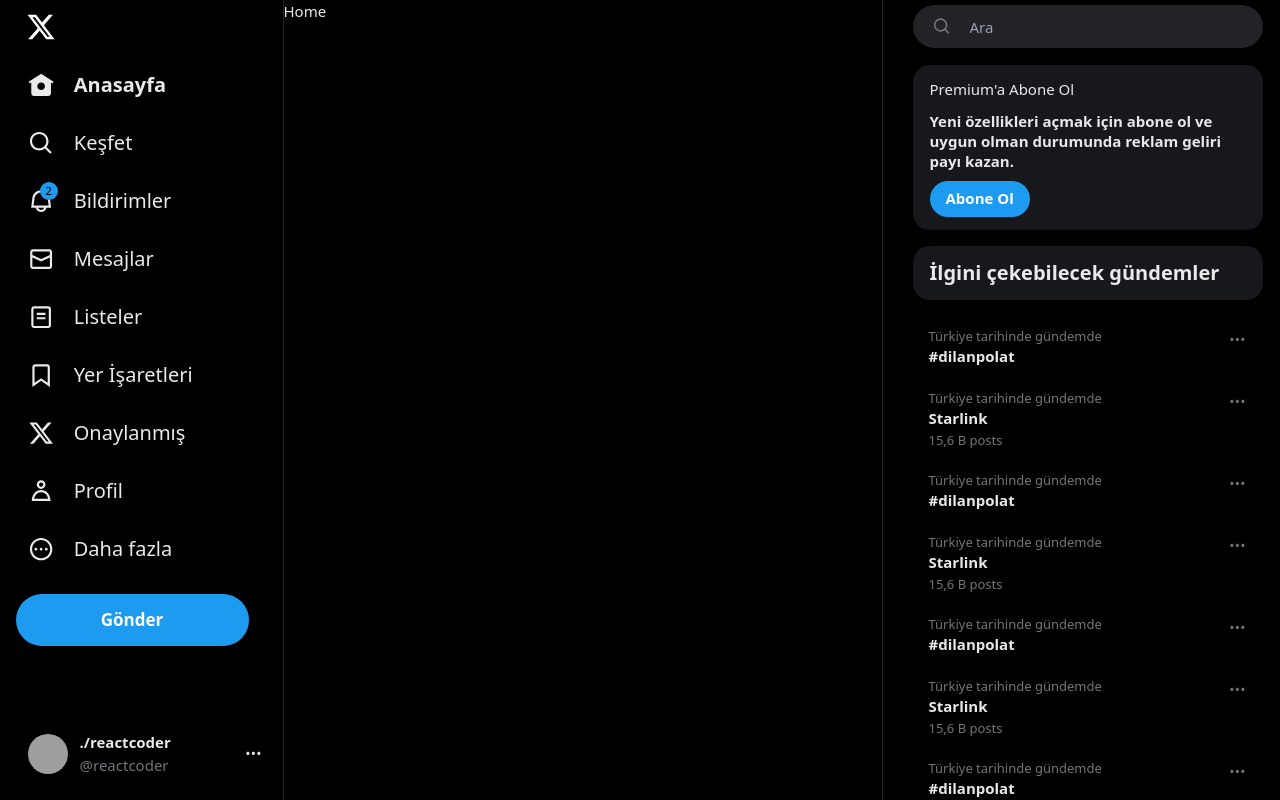
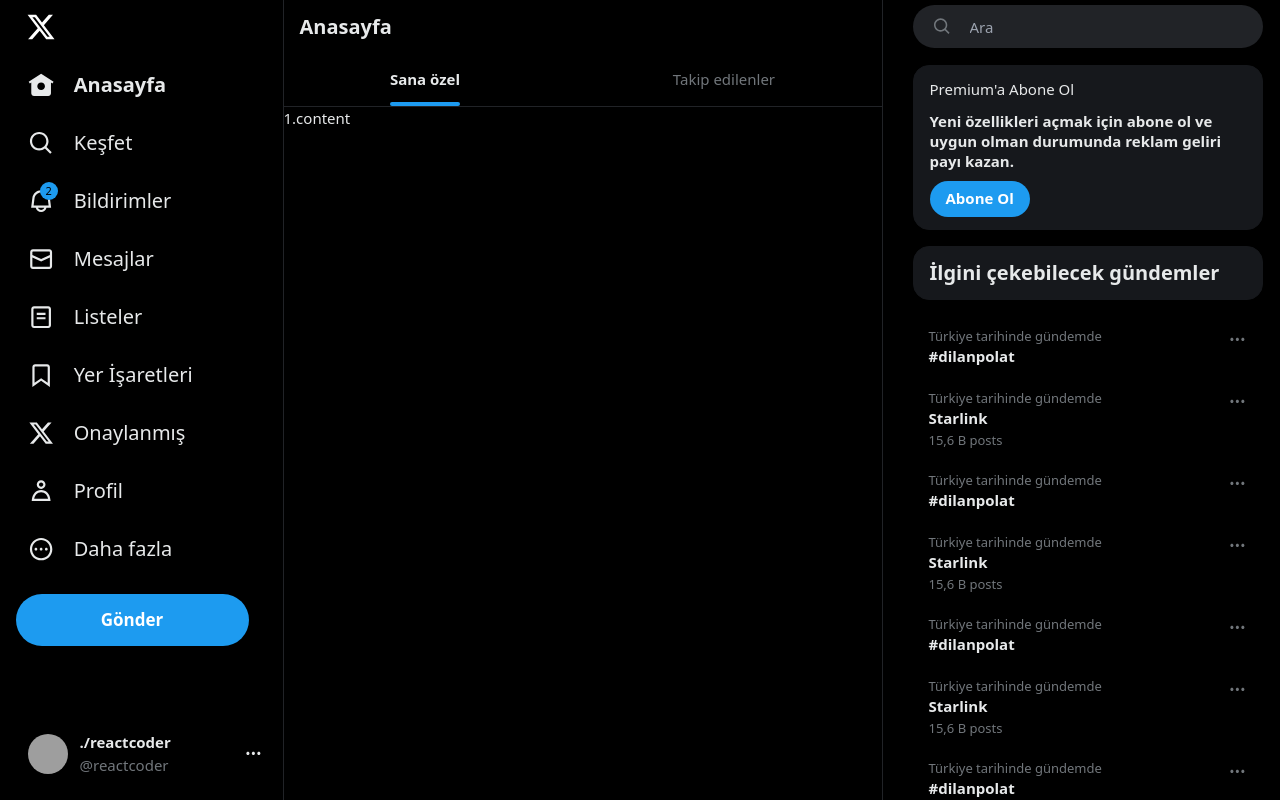
Before and after one commit to Yusfdemir/ReactTwitterClone, a React (Vite) app: page / in a window 1280 px wide. Shown: the top 800 px of the page. Built offline with nearby package versions, Linux system fonts and the light colour scheme; grey boxes are pictures that could not be loaded.

Commit message:
Boyut ayarları yapıldı ve Tab componentinin yapımına başlandı

```diff
--- a/src/assets/css/tailwind.css
+++ b/src/assets/css/tailwind.css
@@ -1,7 +1,9 @@
 @tailwind base;
 @tailwind components;
 @tailwind utilities;
-
+:root{
+    font-size: var(--font-size);
+}
 body{
-    @apply bg-[color:var(--background-primary)] text-[color:var(--color-base)] text-[15px]
+    @apply bg-[color:var(--background-primary)] text-[color:var(--color-base)] text-[0.938rem]
 }
--- /dev/null
+++ b/src/components/sticky-header/index.jsx
@@ -0,0 +1,21 @@
+import React from 'react'
+import PropTypes from "prop-types";
+
+const StickyHeader = ({title,children}) => {
+    return (
+		<header
+			className="sticky border-b border-[color:var(--background-third)] top-0 z-10 bg-[color:var(--background-primary-alpha)] backdrop-blur-md"
+		>
+			<h3 className="px-4 h-[3.313rem] flex items-center text-xl font-bold">
+				{title}
+			</h3>
+			{children}
+		</header>
+	)
+}
+
+export default StickyHeader
+
+StickyHeader.propTypes = {
+	title: PropTypes.string.isRequired
+}
--- /dev/null
+++ b/src/components/tab/content.jsx
@@ -0,0 +1,9 @@
+import React from 'react'
+
+const Content = ({children}) => {
+  return (
+    <div>{children}</div>
+  )
+}
+
+export default Content
--- /dev/null
+++ b/src/components/tab/context.js
@@ -0,0 +1,4 @@
+import {createContext, useContext} from "react";
+
+export const TabContext = createContext()
+export const useTab = () => useContext(TabContext)
--- /dev/null
+++ b/src/components/tab/index.jsx
@@ -0,0 +1,45 @@
+import { useEffect, useState } from 'react'
+import Items from './items'
+import Item from './item'
+import Content from './content'
+import { TabContext } from './context'
+import PropTypes from "prop-types";
+import StickyHeader from '../sticky-header'
+
+const Tab = ({children, activeTab}) => {
+    const [active, setActive] = useState(activeTab)
+
+	useEffect(() => {
+		setActive(activeTab)
+	}, [activeTab])
+    console.log(children)
+	const contents = children.filter(c => c.type === Content)
+    const stickyHeader = children.filter(c => c.type === StickyHeader)
+    const items = stickyHeader[0]
+	const content = contents.find(c => c.props.id === active)
+
+	const data = {
+		active,
+		setActive
+	}
+
+	return (
+		<TabContext.Provider value={data}>
+			{items}
+			{content}
+		</TabContext.Provider>
+	)
+}
+
+export default Tab
+
+Tab.Items=Items
+Tab.Item=Item
+Tab.Content=Content
+
+Tab.propTypes = {
+	children: PropTypes.arrayOf(
+		PropTypes.node
+	),
+	activeTab: PropTypes.string.isRequired
+}
--- /dev/null
+++ b/src/components/tab/item.jsx
@@ -0,0 +1,33 @@
+import PropTypes from "prop-types";
+import classNames from "classnames";
+import { useTab } from "./context";
+
+const Item = ({ children, id }) => {
+    const {active, setActive} = useTab()
+  return (
+    <button
+			type="button"
+			onClick={() => {
+				setActive(id)
+			}}
+			className="flex-auto text-center hover:bg-[color:var(--background-secondary)] transition-colors"
+		>
+			<div className={classNames("h-[3.313rem] relative inline-flex items-center", {
+				"font-bold": active === id,
+				"text-[color:var(--color-base-secondary)] font-medium": active !== id
+			})}>
+				{children}
+				{active === id && (
+					<div className="h-[4px] absolute bottom-0 left-0 w-full rounded-full bg-[color:var(--color-primary)]"/>
+				)}
+			</div>
+		</button>
+  )
+}
+
+export default Item
+
+Item.propTypes = {
+	children: PropTypes.oneOfType([PropTypes.string, PropTypes.node]),
+	id: PropTypes.string
+}
--- /dev/null
+++ b/src/components/tab/items.jsx
@@ -0,0 +1,11 @@
+import React from 'react'
+
+const Items = ({children}) => {
+  return (
+    <div className='flex'>
+        {children}
+    </div>
+  )
+}
+
+export default Items
--- /dev/null
+++ b/src/pages/home/for-you/index.jsx
@@ -0,0 +1,19 @@
+
+
+export default function ForYou() {
+
+	const [posts, setPosts] = useState(postData)
+
+	return (
+		<WVList
+			onRangeChange={(start, end) => {
+				console.log('end', end + 1)
+				if (end + 1 === posts.length) {
+					setPosts(prev => [...prev, ...postData])
+				}
+			}}
+		>
+			{posts.map((post, key) => <Post post={post} key={post.id + key} />)}
+		</WVList>
+	)
+}
--- a/src/pages/home/index.jsx
+++ b/src/pages/home/index.jsx
@@ -1,9 +1,28 @@
-import MainLayout from "../../assets/css/layouts/main";
+import StickyHeader from "../../components/sticky-header";
+import Tab from "../../components/tab";
 
 export default function Home(){
     return (
-        <div>
-            Home
-        </div>
-    )
+		<>
+			<Tab activeTab="for-you">
+				<StickyHeader title="Anasayfa" >
+					<Tab.Items>
+						<Tab.Item id="for-you">
+							Sana özel
+						</Tab.Item>
+						<Tab.Item id="followings">
+							Takip edilenler
+						</Tab.Item>
+					</Tab.Items>
+                </StickyHeader>
+				<Tab.Content id="for-you">
+					{/* <ForYou /> */}
+                    1.content
+				</Tab.Content>
+				<Tab.Content id="followings">
+					2. content
+				</Tab.Content>
+			</Tab>
+		</>
+	)
 }
```
